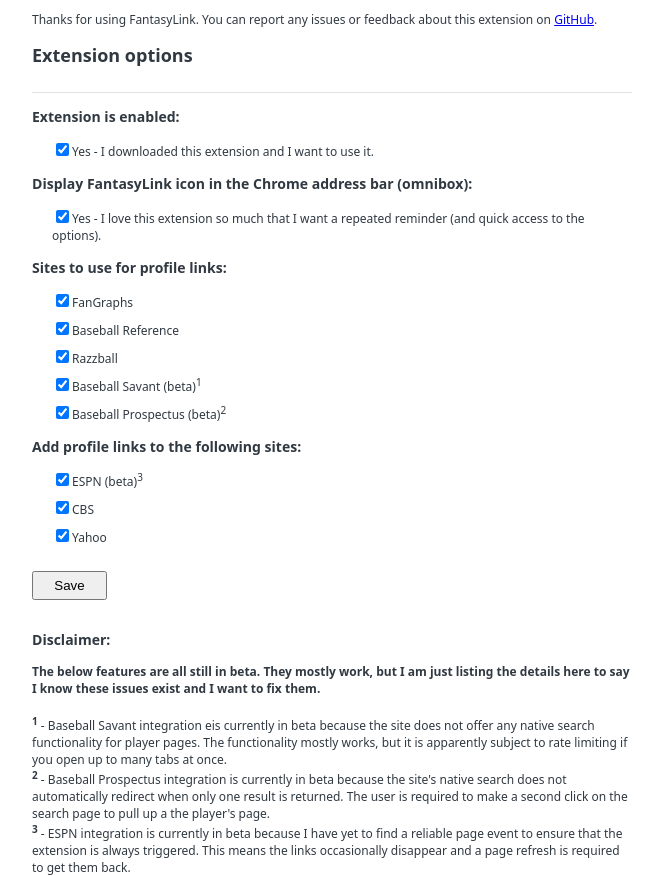
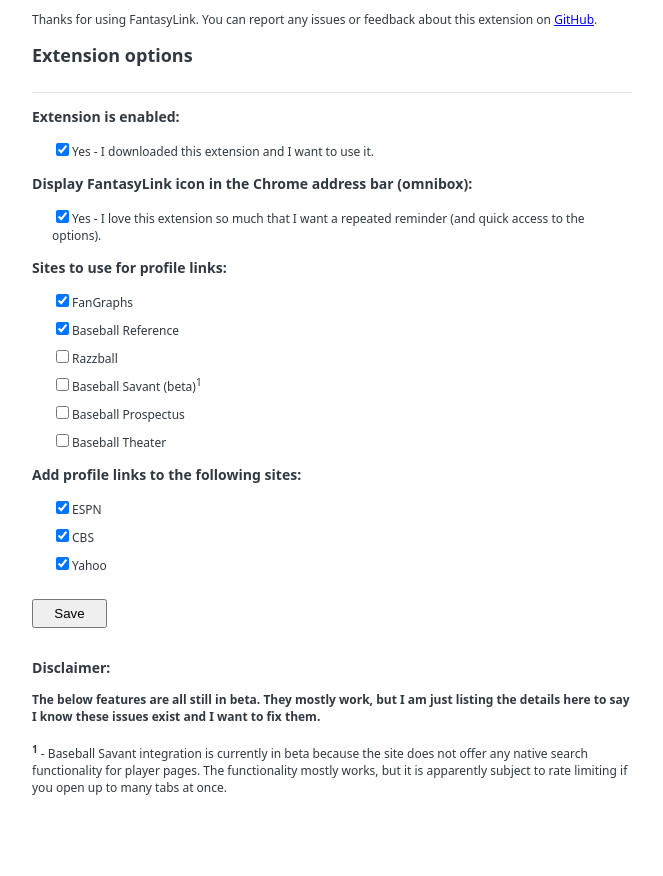
Before and after one commit to sglantz/FantasyLink, a browser extension: page html/options.html in a window 1280 px wide. Shown: the part 94-970 px from the top of the page, without its empty margins (308-971 px from the left). After the commit the page ends 890 px from the top, so only its background shows below. Drawn offline with Linux system fonts and the light colour scheme.

Commit message:
Version 2.4.0
* Added Baseball Theater links

* Switched BP search to use their legacy search that automatically redirects to the player page

* Removed beta disclaimer for ESPN and BP

* Changed default settings to have most sites disabled.  The number of linked sites continues to grow and it can be overwhelming when all are enabled at once.

```diff
--- a/html/options.html
+++ b/html/options.html
@@ -39,13 +39,16 @@
                 <input type="checkbox" name="savant" value="yes">Baseball Savant (beta)<sup>1</sup>
             </div>
             <div class="inputContainer">
-                <input type="checkbox" name="bp" value="yes">Baseball Prospectus (beta)<sup>2</sup>
+                <input type="checkbox" name="bp" value="yes">Baseball Prospectus
+            </div>
+            <div class="inputContainer">
+                <input type="checkbox" name="theater" value="yes">Baseball Theater
             </div>
         </section>
         <section>
             <h3>Add profile links to the following sites:</h3>
             <div class="inputContainer">
-                <input type="checkbox" name="espn" value="yes">ESPN (beta)<sup>3</sup>
+                <input type="checkbox" name="espn" value="yes">ESPN
             </div>
             <div class="inputContainer">
                 <input type="checkbox" name="cbs" value="yes">CBS
@@ -61,12 +64,8 @@
         <h3>Disclaimer:</h3>
         <span><b>The below features are all still in beta.  They mostly work, but I am just listing the details here to say I know these issues exist and I want to fix them.</b></span>
         <br/> <br/>
-        <span><b><sup>1</sup></b> - Baseball Savant integration eis currently in beta because the site does not offer any native search functionality for player pages.  The functionality mostly works, but it is apparently subject to rate limiting if you open up to many tabs at once.</span>
-        <br/>
-        <span><b><sup>2</sup></b> - Baseball Prospectus integration is currently in beta because the site's native search does not automatically redirect when only one result is returned.  The user is required to make a second click on the search page to pull up a the player's page.</span>
-        <br/>
-        <span><b><sup>3</sup></b> - ESPN integration is currently in beta because I have yet to find a reliable page event to ensure that the extension is always triggered.  This means the links occasionally disappear and a page refresh is required to get them back.</span>
-    </div>
+        <span><b><sup>1</sup></b> - Baseball Savant integration is currently in beta because the site does not offer any native search functionality for player pages.  The functionality mostly works, but it is apparently subject to rate limiting if you open up to many tabs at once.</span>
+   </div>
 </body>
 <script src="/js/jquery.min.js"></script>
 <script src="/js/library.js"></script>
--- a/js/contentscript.js
+++ b/js/contentscript.js
@@ -115,7 +115,10 @@ function getLinks(playerName) {
         returnString += getLinkHTML(playerName, 'https://duckduckgo.com/?q=!ducky site:baseballsavant.mlb.com ', googleFavIconUrl + 'https://baseballsavant.mlb.com');
 	}
 	if(options.bp) {
-        returnString += getLinkHTML(playerName, 'https://www.baseballprospectus.com/full-player-search/?player=', googleFavIconUrl + 'https://www.baseballprospectus.com/');
+        returnString += getLinkHTML(playerName, 'https://legacy.baseballprospectus.com/player_search.php?search_name=', googleFavIconUrl + 'https://www.baseballprospectus.com/');
+	}
+	if(options.theater) {
+        returnString += getLinkHTML(playerName, 'https://baseball.theater/Search/', googleFavIconUrl + 'https://baseball.theater/Search/');
 	}
     return returnString;
 }
--- a/js/library.js
+++ b/js/library.js
@@ -2,9 +2,10 @@ var options = {
     enabled: true,
     fangraphs: true,
     baseballreference: true,
-    razzball: true,
-    savant: true,
-    bp: true,
+    razzball: false,
+    savant: false,
+    bp: false,
+    theater: false,
     cbs: true,
     espn: true,
     yahoo: true,
--- a/js/options.js
+++ b/js/options.js
@@ -1,4 +1,4 @@
-var possibleOptions = ['enabled', 'fangraphs', 'baseballreference', 'razzball', 'savant', 'bp', 'espn', 'cbs', 'yahoo', 'toolbar'];
+var possibleOptions = ['enabled', 'fangraphs', 'baseballreference', 'razzball', 'savant', 'bp', 'theater', 'espn', 'cbs', 'yahoo', 'toolbar'];
 var options;
 
 function saveOptions() {
```
Also changed, not shown: manifest.json, 1 other file.
